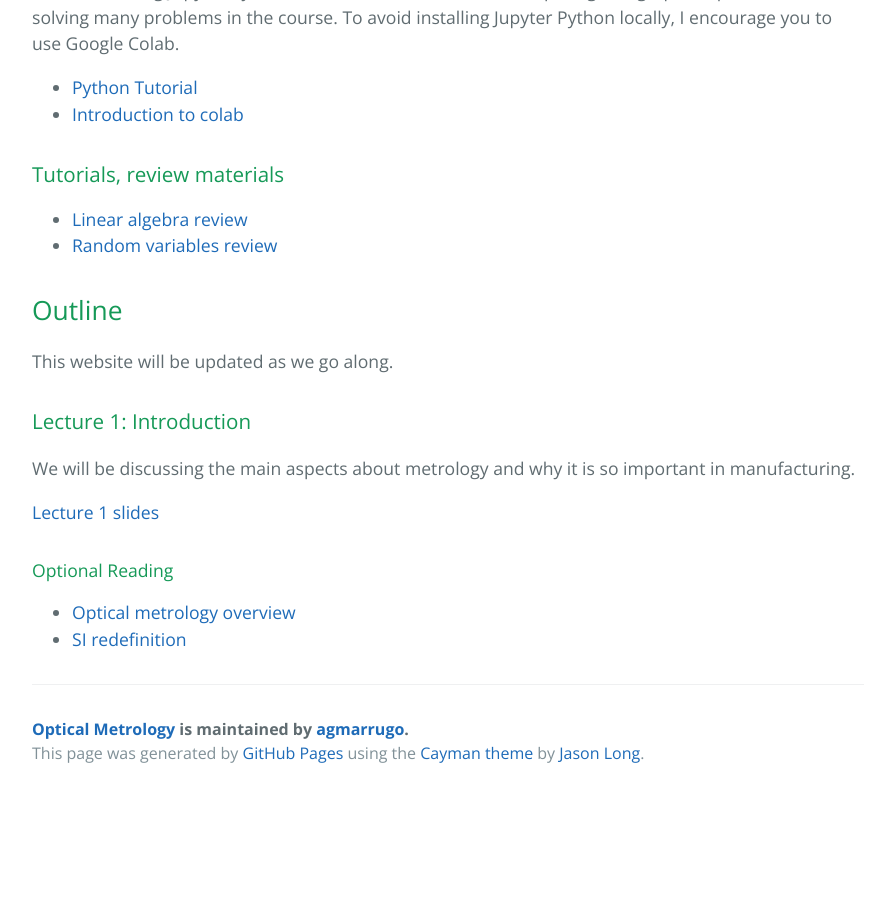
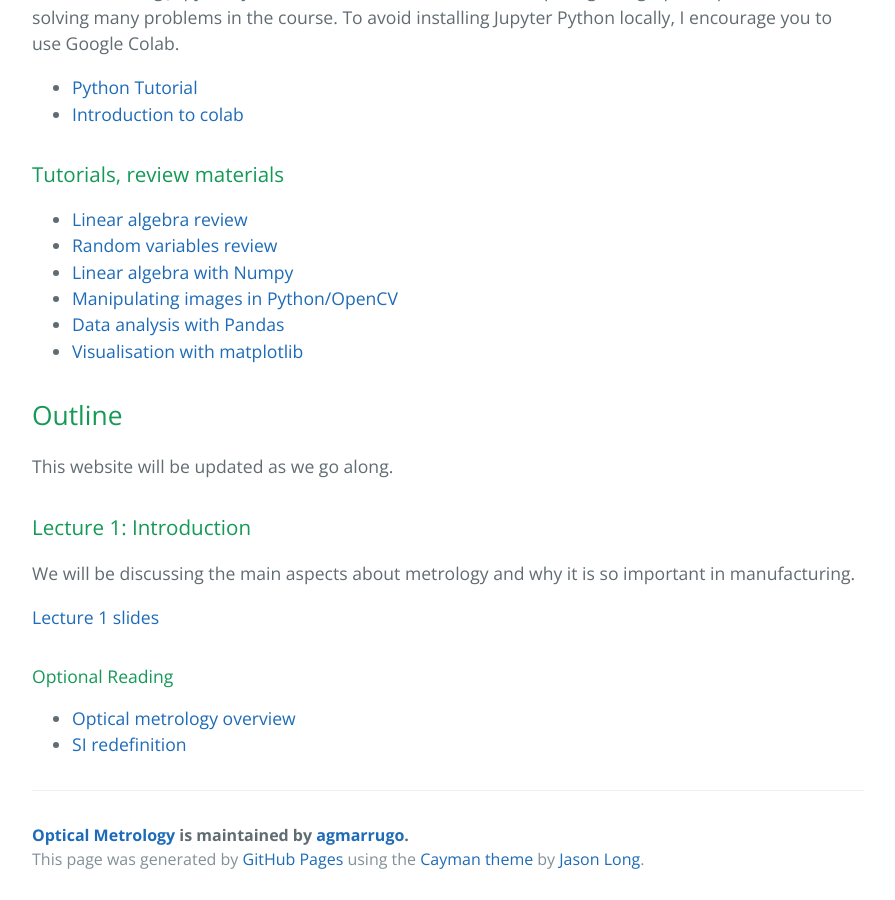
Before and after one commit to opi-lab/optical-metrology-2021, a Jekyll site: the page built from index.md, in a window 1280 px wide and 900 px high, scrolled down 1048 px. Shown: the whole window, without its empty margins (192-1087 px from the left). Built offline with Jekyll 4.4.1, drawn with Linux system fonts in a browser that asks for light colours; before the commit the page ends 1845 px from its top, so only the background shows below that.

Commit message:
Update index.md

```diff
--- a/index.md
+++ b/index.md
@@ -43,6 +43,10 @@ We will be using Jupyter Python notebooks as a numerical computing and graphical
 
 - [Linear algebra review](http://www.cse.ucsd.edu/classes/wi05/cse252a/linear_algebra_review.pdf)
 - [Random variables review](http://www.cse.ucsd.edu/classes/wi05/cse252a/random_var_review.pdf)
+- [Linear algebra with Numpy](https://github.com/agmarrugo/computer-vision-utb/blob/main/notebooks/00_Linear_algebra_with_Numpy.ipynb)
+- [Manipulating images in Python/OpenCV](https://github.com/agmarrugo/computer-vision-utb/blob/main/notebooks/01_Image_Processing_in_Python_Final.ipynb)
+- [Data analysis with Pandas](https://github.com/drvinceknight/Python-Mathematics-Handbook/blob/master/03-Data-analysis-with-Pandas.ipynb)
+- [Visualisation with matplotlib](https://github.com/drvinceknight/Python-Mathematics-Handbook/blob/master/04-Visualisation-with-matplotlib.ipynb)
 
 
 
```
